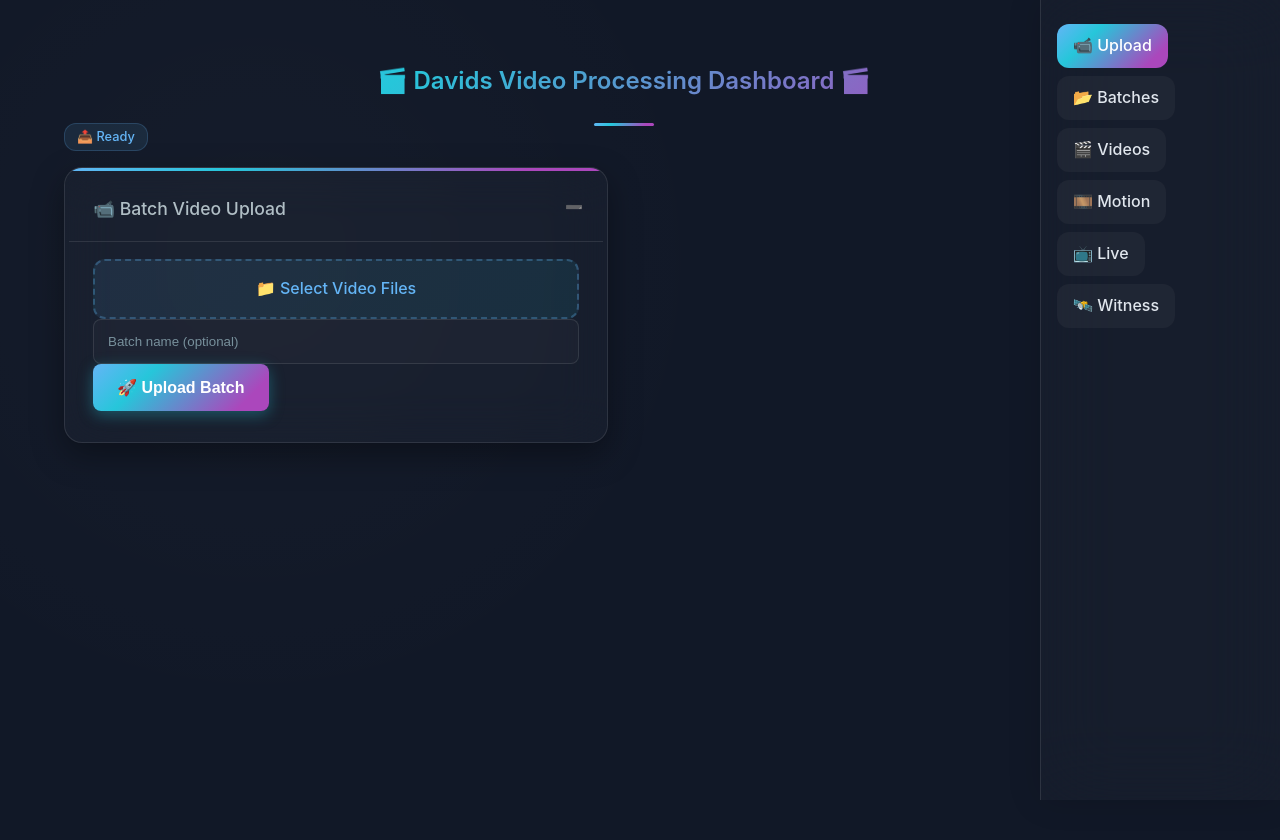
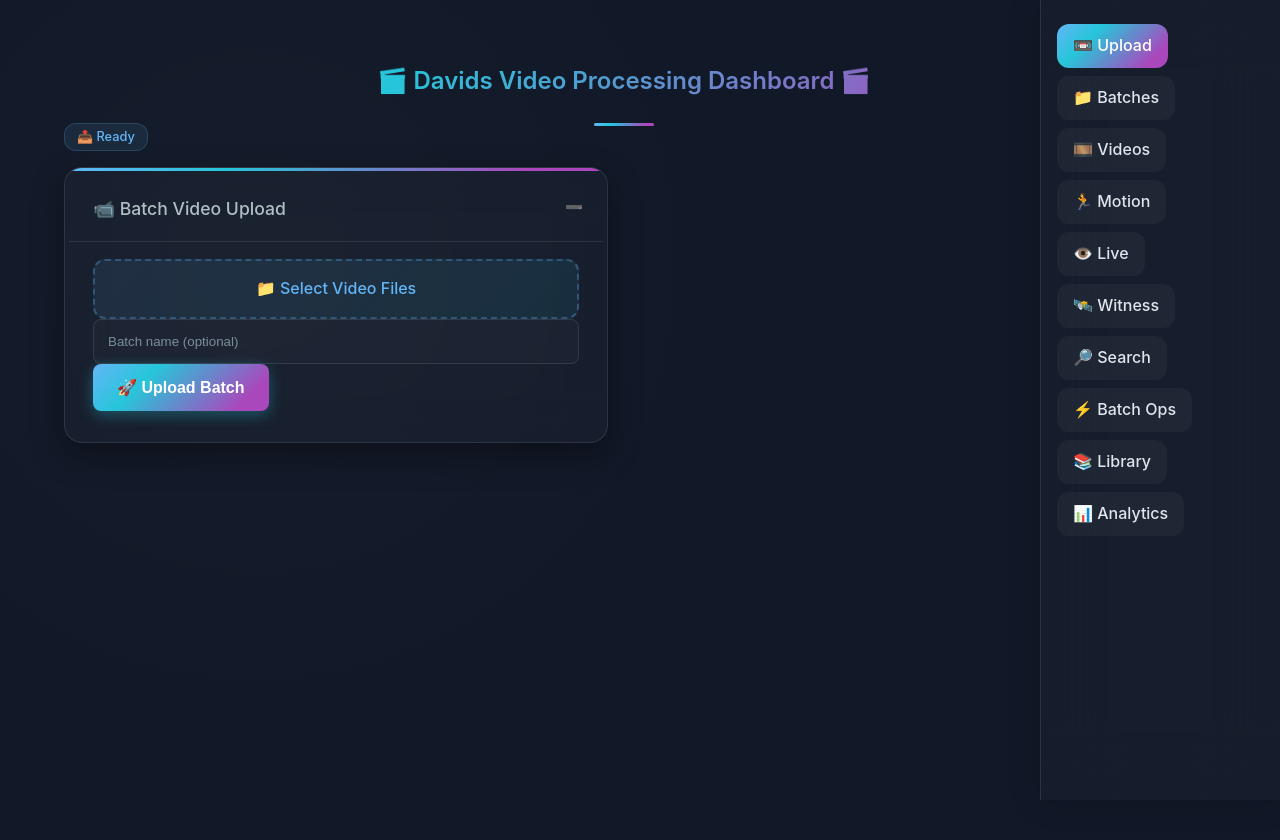
Before and after one commit to Cdaprod/ThatDAMToolbox, a FastAPI app: page / in a window 1280 px wide. Shown: the top 840 px of the page. Run offline with FastAPI, Linux system fonts and the light colour scheme; parts of the project's set-up code (start-up, migrations or seed data) failed here and were passed over; some libraries are stand-ins or nearby versions.

Commit message:
Update sidebar buttons for improved functionality

```diff
--- a/video/web/templates/partials/_sidebar.html
+++ b/video/web/templates/partials/_sidebar.html
@@ -1,9 +1,12 @@
-<!-- templates/partials/_sidebar.html -->
 <ul class="nav-list">
-  <li><button data-target="upload">   📹 Upload   </button></li>
-  <li><button data-target="batch">    📂 Batches  </button></li>
-  <li><button data-target="videos">   🎬 Videos   </button></li>
-  <li><button data-target="motion">   🎞️ Motion   </button></li>
-  <li><button data-target="preview">  📺 Live     </button></li>
-  <li><button data-target="witness">  🛰️ Witness  </button></li>
+  <li><button data-target="upload" class="active"><span>📼</span> Upload</button></li>
+  <li><button data-target="batch"><span>📁</span> Batches</button></li>
+  <li><button data-target="videos"><span>🎞️</span> Videos</button></li>
+  <li><button data-target="motion"><span>🏃</span> Motion</button></li>
+  <li><button data-target="preview"><span>👁️</span> Live</button></li>
+  <li><button data-target="witness"><span>🛰️</span> Witness</button></li>
+  <li><button data-target="search"><span>🔎</span> Search</button></li>
+  <li><button data-target="batch-ops"><span>⚡</span> Batch Ops</button></li>
+  <li><button data-target="library"><span>📚</span> Library</button></li>
+  <li><button data-target="analytics"><span>📊</span> Analytics</button></li>
 </ul>
```
